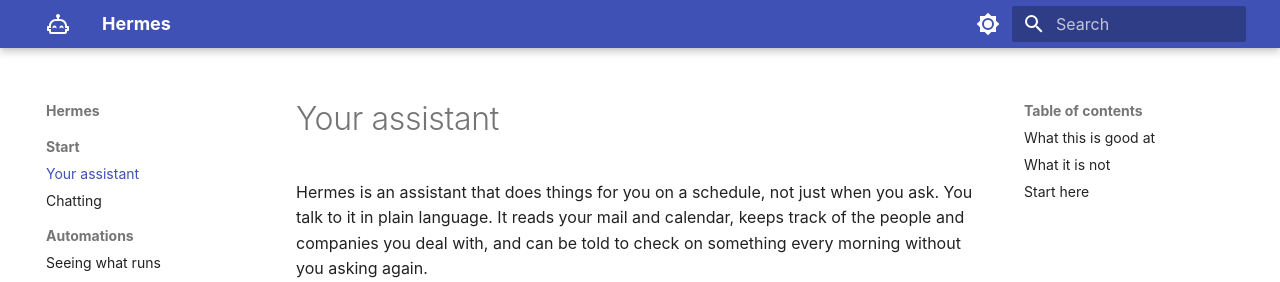
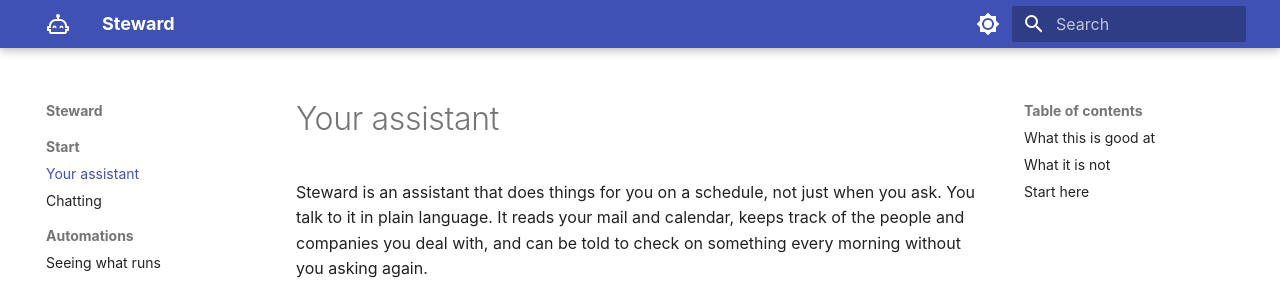
Before and after one commit to FrontAnalyticsInc/steward, an MkDocs documentation site: the page built from docs/index.md, in a window 1280 px wide and 1400 px high. Shown: the top 282 px of the window. Built offline with MkDocs 1.6.1 and Material for MkDocs 9.7.7, drawn with Linux system fonts in a browser that asks for light colours; some of the changed text lies outside the part shown.

Commit message:
docs: the product on the docs site is Steward, not Hermes
site_name, the front page's opening sentence, and the footer copyright all
introduced the client to an ingredient they have no use for. The footer also
contradicted LICENSE, which is Front Analytics with portions Nous Research.

Steering principle 6: docs/ says Steward, docs-ops/ may say Hermes.

Co-Authored-By: Claude Opus 5 (1M context) <noreply@anthropic.com>
Claude-Session: https://claude.ai/code/session_01NzMtFY4j9yTsvPGsun4BzQ

```diff
--- a/docs/index.md
+++ b/docs/index.md
@@ -4,7 +4,7 @@ description: An assistant that works while you are not looking — what it does
 
 # Your assistant
 
-Hermes is an assistant that does things for you on a schedule, not just when you
+Steward is an assistant that does things for you on a schedule, not just when you
 ask. You talk to it in plain language. It reads your mail and calendar, keeps
 track of the people and companies you deal with, and can be told to check on
 something every morning without you asking again.
--- a/mkdocs.yml
+++ b/mkdocs.yml
@@ -1,4 +1,4 @@
-site_name: Hermes
+site_name: Steward
 site_description: >-
   An assistant that works while you are not looking — reads your mail and
   calendar, remembers who you deal with, and does things on a schedule.
@@ -107,7 +107,7 @@ nav:
 
 # Rendered in the footer of every page — the literal bottom of the site.
 copyright: >-
-  Copyright &copy; 2025 Nous Research &mdash;
+  Copyright &copy; 2025-2026 Front Analytics &mdash;
   <a href="/legal/license/">MIT licensed</a>
 
 # strict: a broken internal link fails the build rather than shipping.
```
